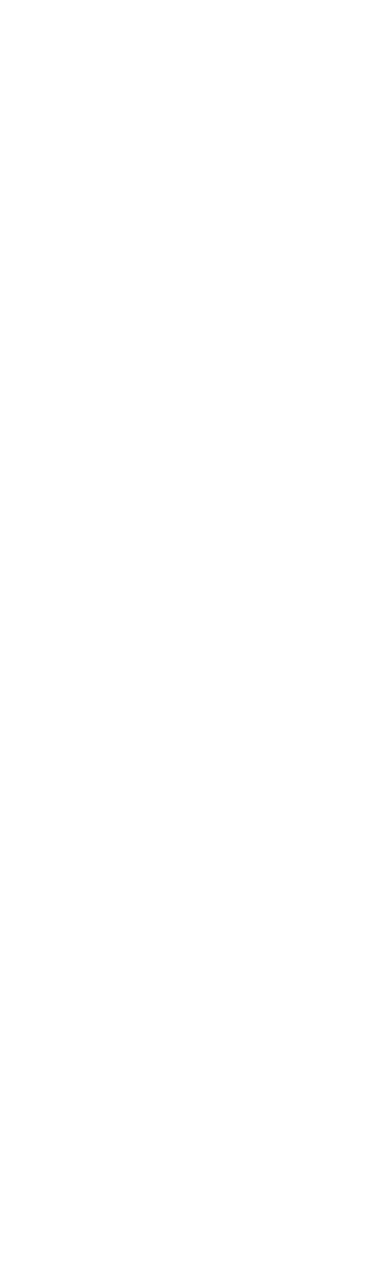
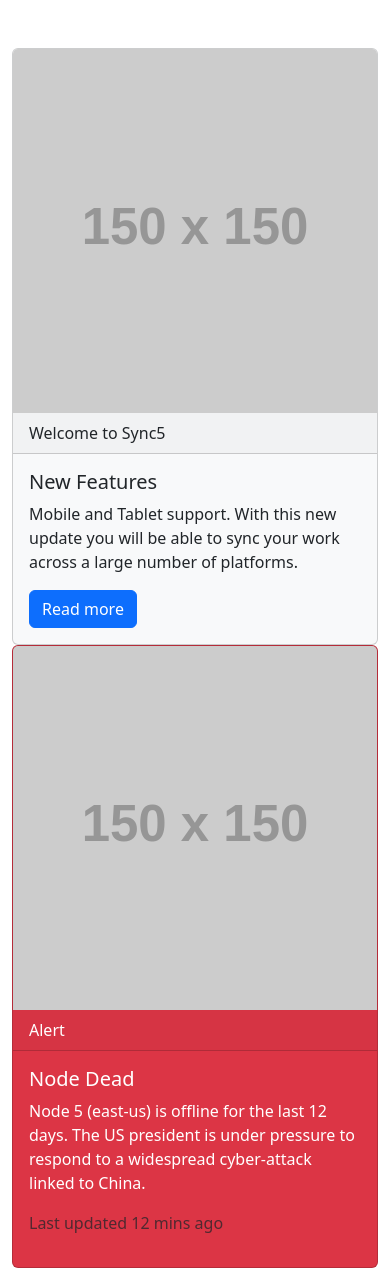
Before and after one commit to acciojob/bootstrap-card-Kalyan3081, a website: page main.html in a window 390 px wide. Before the commit the page ends 844 px from the top, so only its background shows below. Drawn offline with nearby package versions, Linux system fonts and the light colour scheme; placeholder pictures from the web are drawn by us.

Commit message:
created a submission

```diff
--- a/main.html
+++ b/main.html
@@ -1,16 +1,39 @@
 <!DOCTYPE html>
+<html lang="en">
+<head>
+    <meta charset="UTF-8">
+    <meta name="viewport" content="width=device-width, initial-scale=1.0">
+    <title>Card Deck with Bootstrap</title>
+    <link href="https://cdn.jsdelivr.net/npm/bootstrap@5.3.0/dist/css/bootstrap.min.css" rel="stylesheet">
+</head>
+<body>
 
-<html>
+    <div class="container my-5">
+        <div class="card-deck">
+            <!-- Card 1 -->
+            <div class="card bg-light">
+                <img src="https://via.placeholder.com/150" class="card-img-top" alt="Sync5 Image">
+                <div class="card-header">Welcome to Sync5</div>
+                <div class="card-body">
+                    <h5 class="card-title">New Features</h5>
+                    <p class="card-text">Mobile and Tablet support. With this new update you will be able to sync your work across a large number of platforms.</p>
+                    <a href="#" class="btn btn-primary">Read more</a>
+                </div>
+            </div>
 
-<head>
-	<link rel="stylesheet" href="styles.css">
-</head>
+            <!-- Card 2 -->
+            <div class="card bg-danger text-white">
+                <img src="https://via.placeholder.com/150" class="card-img-top" alt="Alert Image">
+                <div class="card-header">Alert</div>
+                <div class="card-body">
+                    <h5 class="card-title">Node Dead</h5>
+                    <p class="card-text">Node 5 (east-us) is offline for the last 12 days. The US president is under pressure to respond to a widespread cyber-attack linked to China.</p>
+                    <p class="text-muted">Last updated 12 mins ago</p>
+                </div>
+            </div>
+        </div>
+    </div>
 
-<body>
-	<!-- the entire body must be written by student -->
-    <script type="text/javascript" src="./script.js">
-</script>
-
+    <script src="https://cdn.jsdelivr.net/npm/bootstrap@5.3.0/dist/js/bootstrap.bundle.min.js"></script>
 </body>
-
 </html>
```
